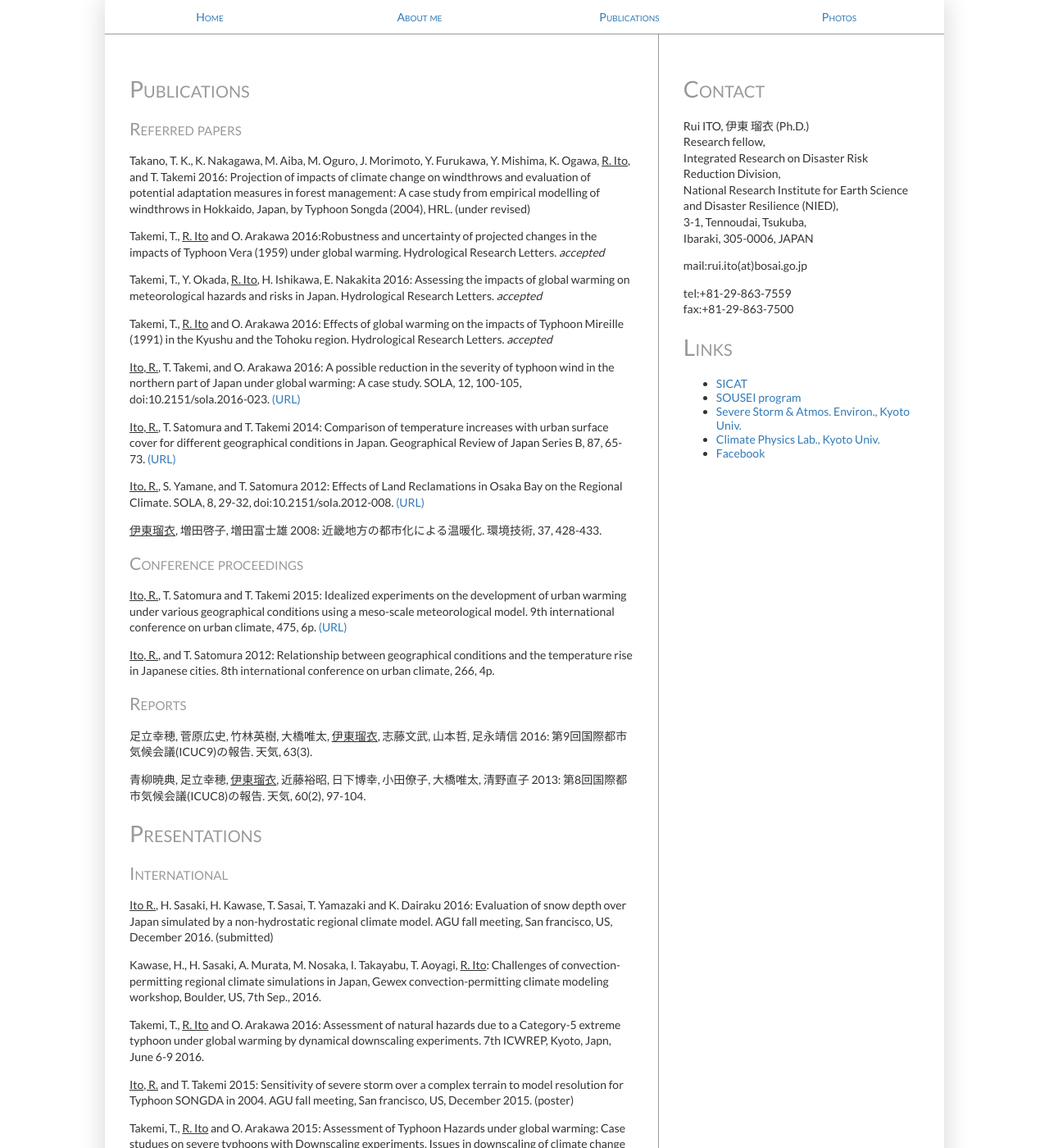
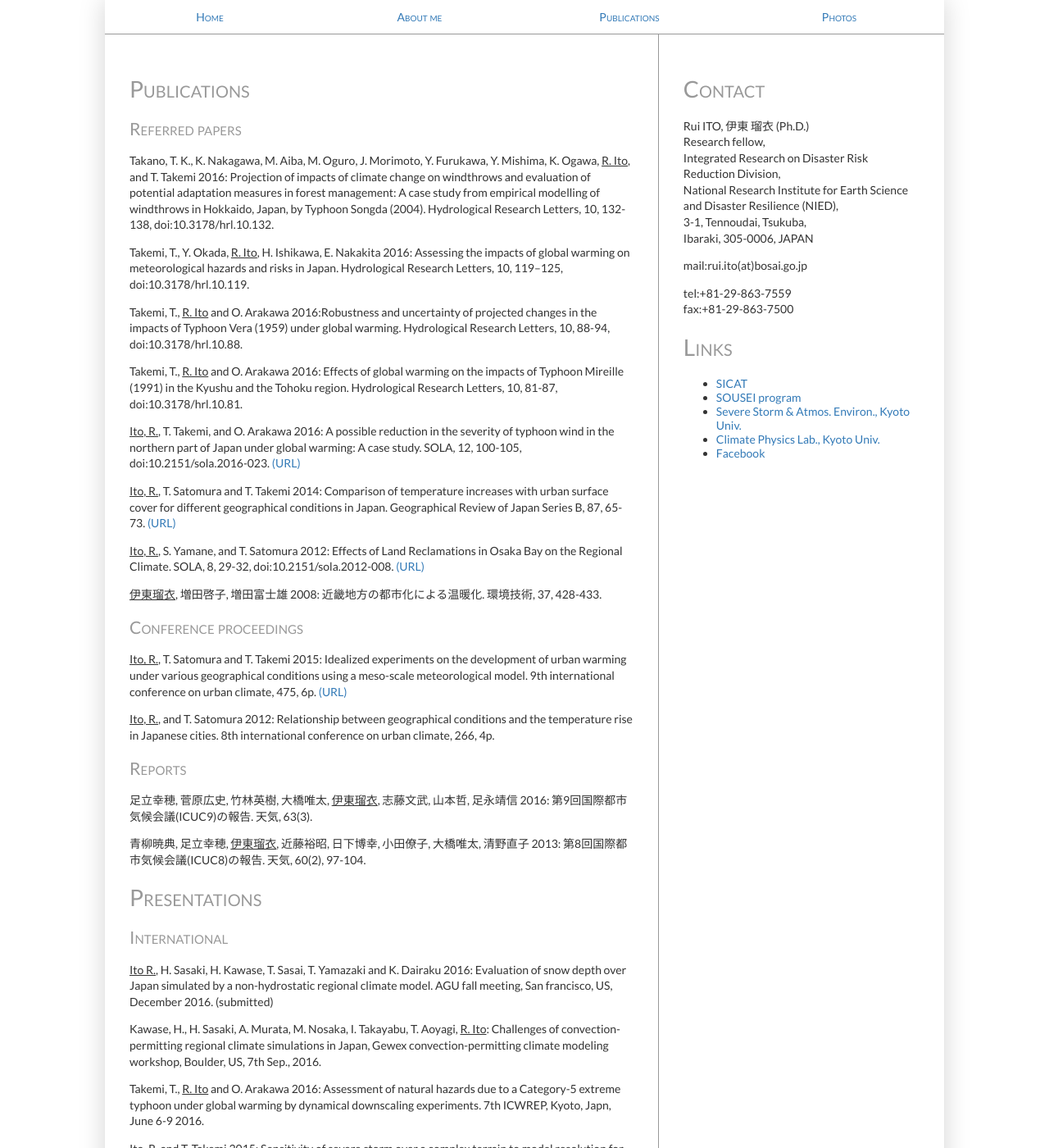
Before and after one commit to rui-climbiz/rui-climbiz.github.io, a Jekyll site: the page built from publications.html, in a window 1280 px wide and 1400 px high. Shown: the whole window at 82% size. Built offline with Jekyll 4.4.1, drawn with Linux system fonts in a browser that asks for light colours; some of the changed text lies outside the part shown.

Commit message:
Update publications.html

```diff
--- a/publications.html
+++ b/publications.html
@@ -5,10 +5,10 @@
 ---
 <h1>Publications</h1>
 <h2>Referred papers</h2>
-<p class="p4">Takano, T. K., K. Nakagawa, M. Aiba, M. Oguro, J. Morimoto, Y. Furukawa, Y. Mishima, K. Ogawa, <u>R. Ito</u>, and T. Takemi 2016: Projection of impacts of climate change on windthrows and evaluation of potential adaptation measures in forest management: A case study from empirical modelling of windthrows in Hokkaido, Japan, by Typhoon Songda (2004), HRL. (under revised) </p>
-<p class="p4">Takemi, T., <u>R. Ito</u> and O. Arakawa 2016:Robustness and uncertainty of projected changes in the impacts of Typhoon Vera (1959) under global warming. Hydrological Research Letters. <I>accepted</I> </p>
-<p class="p4">Takemi, T., Y. Okada, <u>R. Ito</u>, H. Ishikawa, E. Nakakita 2016: Assessing the impacts of global warming on meteorological hazards and risks in Japan. Hydrological Research Letters. <I>accepted</I> </p>
-<p class="p4">Takemi, T., <u>R. Ito</u> and O. Arakawa 2016: Effects of global warming on the impacts of Typhoon Mireille (1991) in the Kyushu and the Tohoku region. Hydrological Research Letters. <I>accepted</I> </p>
+<p class="p4">Takano, T. K., K. Nakagawa, M. Aiba, M. Oguro, J. Morimoto, Y. Furukawa, Y. Mishima, K. Ogawa, <u>R. Ito</u>, and T. Takemi 2016: Projection of impacts of climate change on windthrows and evaluation of potential adaptation measures in forest management: A case study from empirical modelling of windthrows in Hokkaido, Japan, by Typhoon Songda (2004). Hydrological Research Letters, 10, 132-138, doi:10.3178/hrl.10.132.</p>
+<p class="p4">Takemi, T., Y. Okada, <u>R. Ito</u>, H. Ishikawa, E. Nakakita 2016: Assessing the impacts of global warming on meteorological hazards and risks in Japan. Hydrological Research Letters, 10, 119–125, doi:10.3178/hrl.10.119.</p>
+<p class="p4">Takemi, T., <u>R. Ito</u> and O. Arakawa 2016:Robustness and uncertainty of projected changes in the impacts of Typhoon Vera (1959) under global warming. Hydrological Research Letters, 10, 88-94, doi:10.3178/hrl.10.88.</p>
+<p class="p4">Takemi, T., <u>R. Ito</u> and O. Arakawa 2016: Effects of global warming on the impacts of Typhoon Mireille (1991) in the Kyushu and the Tohoku region. Hydrological Research Letters, 10, 81-87, doi:10.3178/hrl.10.81.</p>
 <p class="p4"><u>Ito, R.</u>, T. Takemi, and O. Arakawa 2016: A possible reduction in the severity of typhoon wind in the northern part of Japan under global warming: A case study. SOLA, 12, 100-105, doi:10.2151/sola.2016-023. <a href="https://www.jstage.jst.go.jp/article/sola/12/0/12_2016-023/_article">(URL)</a></p>
 <p class="p4"><u>Ito, R.</u>, T. Satomura and T. Takemi 2014: Comparison of temperature increases with urban surface cover for different geographical conditions in Japan. Geographical Review of Japan Series B, 87, 65-73. <a href="https://www.jstage.jst.go.jp/article/geogrevjapanb/87/1/87_870105/_article">(URL)</a></p>
 <p class="p4"><u>Ito, R.</u>, S. Yamane, and T. Satomura 2012: Effects of Land Reclamations in Osaka Bay on the Regional Climate. SOLA, 8, 29-32, doi:10.2151/sola.2012-008. <a href="http://www.jstage.jst.go.jp/article/sola/8/0/8_0_29/_article">(URL)</a></p>
```
Also changed, not shown: other parts of publications.html (+1 -1 lines).
